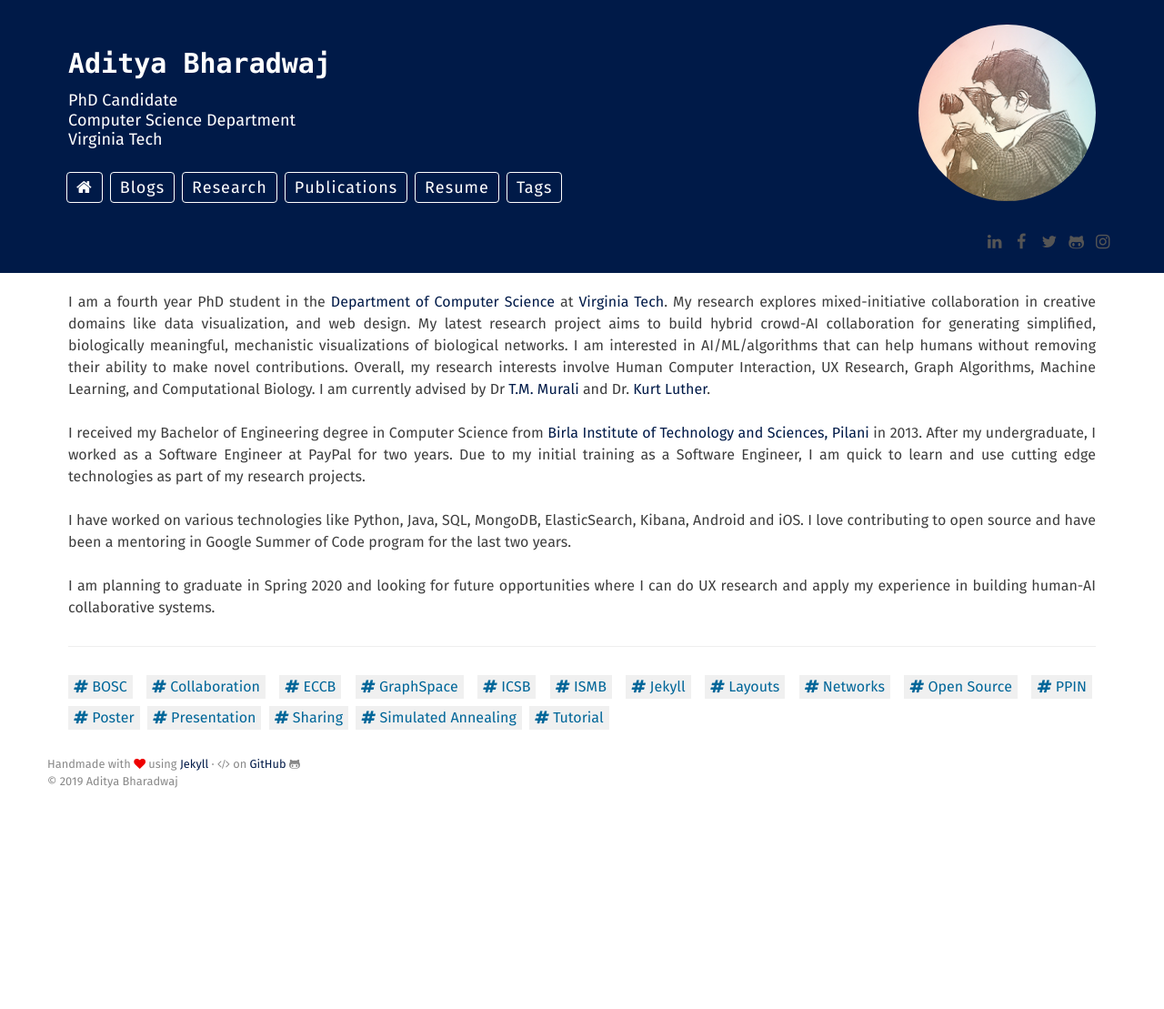
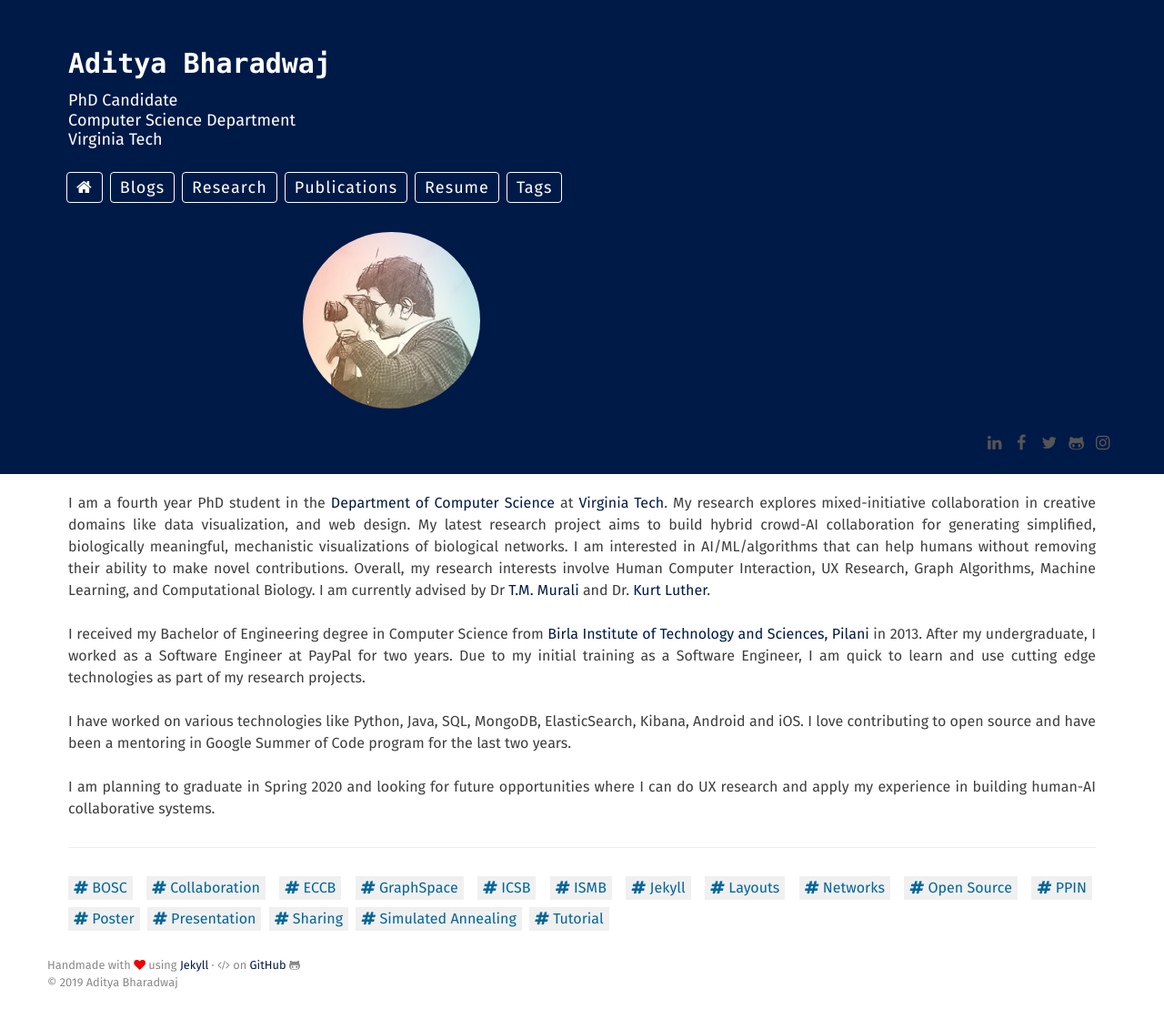
Before and after one commit to adbharadwaj/adbharadwaj.github.io, a Jekyll site: the page built from index.html, in a window 1280 px wide. Shown: the whole page at 91% size. Built offline with Jekyll 4.4.1, drawn with Linux system fonts in a browser that asks for light colours; before the commit the page ends 900 px from its top, so only the background shows below that.

Commit message:
Update default.html

```diff
--- a/_layouts/default.html
+++ b/_layouts/default.html
@@ -42,7 +42,7 @@ layout: compress
 
             </div>
 
-	    <div class="col-md-3 col-xs-6 text-right">
+	    <div class="col-md-3 col-xs-6 col-xs-offset-2 text-right">
                 <h1></h1>
                 <img src='{{ "/assets/logo.png" | prepend: site.baseurl }}'
                    class="img-responsive" alt="Aditya Bharadwaj" style="margin: 0; width: 75%; float: right;">
```
